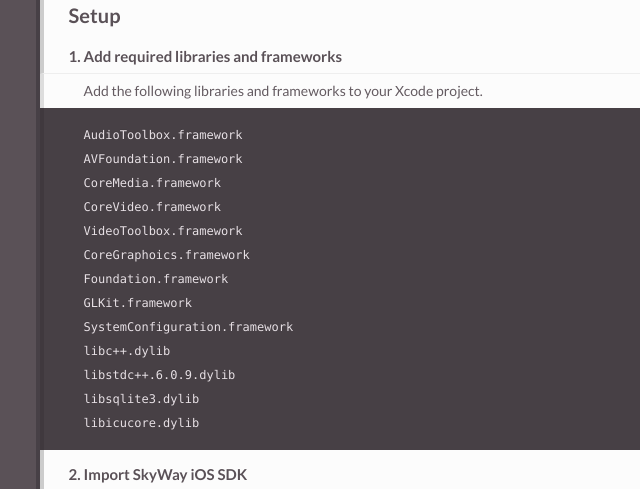
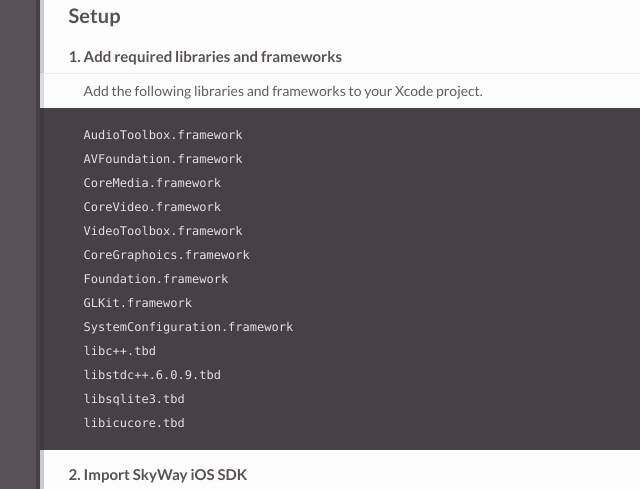
Before and after one commit to nttcom/skyway-docs-en, a website: page index.html in a window 1280 px wide. Both pictures are taken after a click on the link "iOS". Shown: the part 296-785 px from the top of the page, 562-1202 px from the left. Drawn offline with nearby package versions, Linux system fonts and the light colour scheme.

Commit message:
fix framework list on iOS SDK

```diff
--- a/index.html
+++ b/index.html
@@ -227,10 +227,10 @@
 Foundation.framework
 GLKit.framework
 SystemConfiguration.framework
-libc++.dylib
-libstdc++.6.0.9.dylib
-libsqlite3.dylib
-libicucore.dylib</pre>
+libc++.tbd
+libstdc++.6.0.9.tbd
+libsqlite3.tbd
+libicucore.tbd</pre>
     <h3>2. Import SkyWay iOS SDK</h3>
     <p>Add SkyWay.framework to your Xcode project and import header file. Make sure you set "Linking > Other Linker Flags = -ObjC" in Build Settings.</p>
     <pre>#import &lt;SkyWay/SKWPeer.h&gt;</pre>
```
Also changed, not shown: template_iOS.html (+4 -4 lines).
